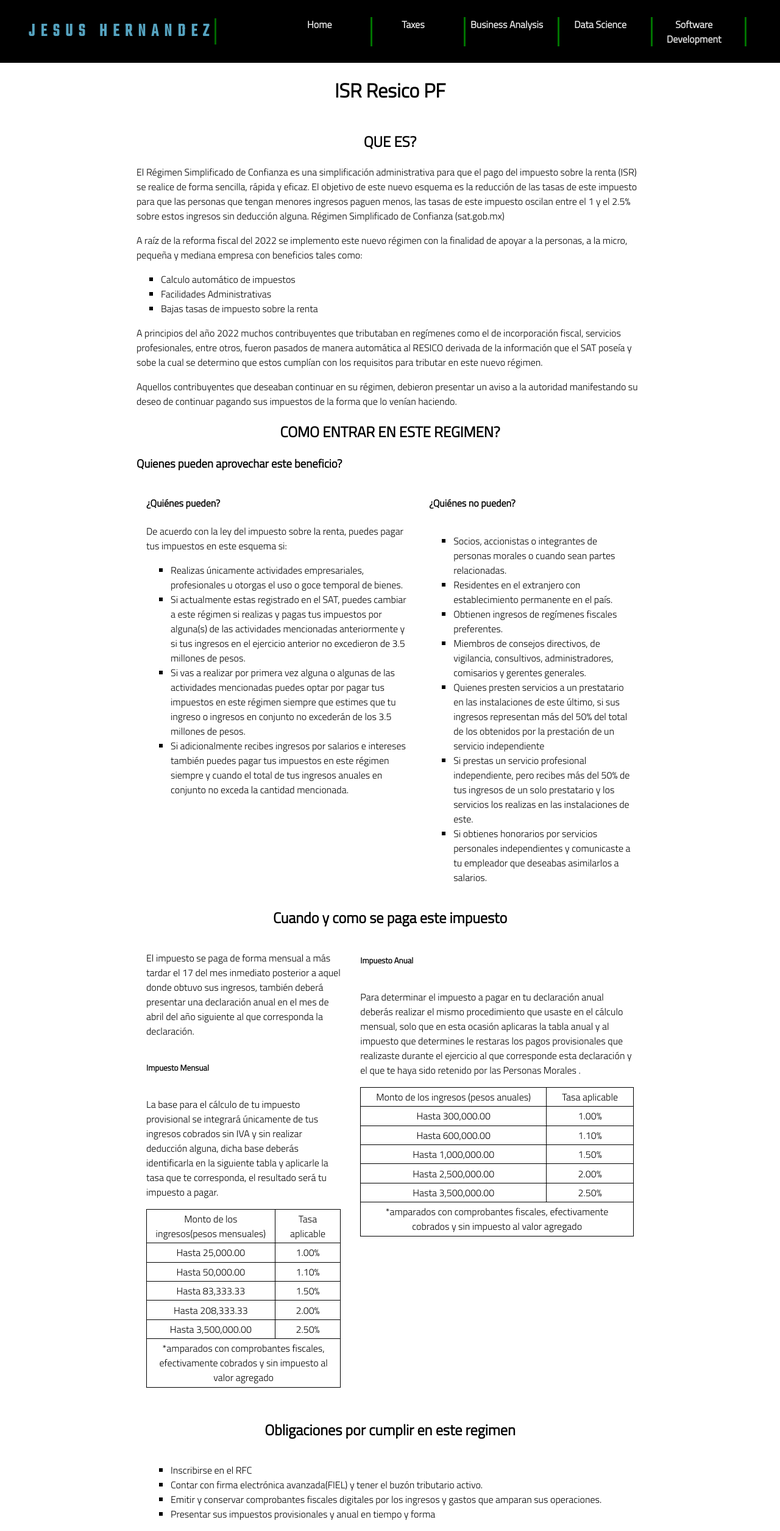
After one commit to StarkNeo/blog, a Flask app: page /resicopf in a window 1280 px wide. The commit adds this page. Shown: the whole page at 61% size. Run offline with Flask 3, Linux system fonts and the light colour scheme.

Commit message:
relocation

```diff
--- /dev/null
+++ b/website/static/articles.css
@@ -0,0 +1,27 @@
+article{
+    width: 65%;
+}
+
+.texto-dos-columnas{
+    display: flex;
+    width: 100%;
+    margin: auto;
+}
+
+.columna{
+    display: flex;
+    flex-direction: column;
+    padding: 0 1rem;
+}
+
+
+.lista{
+    display: block;
+    list-style: square;
+}
+
+
+
+.tabla-isr td{
+    text-align: center;
+}
--- a/website/static/style.css
+++ b/website/static/style.css
@@ -127,8 +127,9 @@ span a:link,span a:hover,span a:visited,span a:focus{
 
     color: #00aef0;
 }
+
 .sub-nav li::after{
-    content: '( )=>';
+    /*content: '( )=>';*/
     margin-left: 1rem;
 }
 
--- /dev/null
+++ b/website/templates/articles/pfresico.html
@@ -0,0 +1,167 @@
+{% extends "base.html" %}
+{% block content %}
+<h1>ISR Resico PF</h1>
+<article>
+    <h2>QUE ES?</h2>
+    <p>
+        El Régimen Simplificado de Confianza es una simplificación administrativa para que el pago del impuesto
+        sobre la renta (ISR) se realice de forma sencilla, rápida y eficaz. El objetivo de este nuevo esquema es la
+        reducción de las tasas de este impuesto para que las personas que tengan menores ingresos paguen menos, las
+        tasas de este impuesto oscilan entre el 1 y el 2.5% sobre estos ingresos sin deducción alguna. Régimen
+        Simplificado de Confianza (sat.gob.mx)
+    </p>
+    <p>
+        A raíz de la reforma fiscal del 2022 se implemento este nuevo régimen con la finalidad de apoyar a la
+        personas, a la micro, pequeña y mediana empresa con beneficios tales como:
+    </p>
+    <ul class="lista">
+        <li>Calculo automático de impuestos</li>
+        <li>Facilidades Administrativas </li>
+        <li>Bajas tasas de impuesto sobre la renta</li>
+    </ul>
+    <p>
+        A principios del año 2022 muchos contribuyentes que tributaban en regímenes como el de incorporación fiscal,
+        servicios profesionales, entre otros, fueron pasados de manera automática al RESICO derivada de la
+        información que el SAT poseía y sobe la cual se determino que estos cumplían con los requisitos para
+        tributar en este nuevo régimen.
+    </p>
+    <p>
+        Aquellos contribuyentes que deseaban continuar en su régimen, debieron presentar un aviso a la autoridad
+        manifestando su deseo de continuar pagando sus impuestos de la forma que lo venían haciendo.
+    </p>
+    <h2>
+        COMO ENTRAR EN ESTE REGIMEN?
+    </h2>
+    <h3>Quienes pueden aprovechar este beneficio?</h3>
+    <div class="texto-dos-columnas">
+        <div class="columna">
+            <h4>¿Quiénes pueden?</h4>
+            De acuerdo con la ley del impuesto sobre la renta, puedes pagar tus impuestos en este esquema si:
+            <ul class="lista">
+                <li>
+                    Realizas únicamente actividades empresariales, profesionales u otorgas el uso o goce temporal de
+                    bienes.
+                </li>
+                <li>
+                    Si actualmente estas registrado en el SAT, puedes cambiar a este régimen si realizas y pagas tus
+                    impuestos por alguna(s) de las actividades mencionadas anteriormente y si tus ingresos en el
+                    ejercicio anterior no excedieron de 3.5 millones de pesos.
+                </li>
+                <li>
+                    Si vas a realizar por primera vez alguna o algunas de las actividades mencionadas puedes optar por
+                    pagar tus impuestos en este régimen siempre que estimes que tu ingreso o ingresos en conjunto no
+                    excederán de los 3.5 millones de pesos.
+                </li>
+                <li>
+                    Si adicionalmente recibes ingresos por salarios e intereses también puedes pagar tus impuestos en
+                    este régimen siempre y cuando el total de tus ingresos anuales en conjunto no exceda la cantidad
+                    mencionada.
+                </li>
+            </ul>
+        </div>
+        <div class="columna">
+            <h4>¿Quiénes no pueden?</h4>
+            <ul class="lista">
+                <li>Socios, accionistas o integrantes de personas morales o cuando sean partes relacionadas.</li>
+                <li>Residentes en el extranjero con establecimiento permanente en el país.</li>
+                <li>Obtienen ingresos de regímenes fiscales preferentes.</li>
+                <li>Miembros de consejos directivos, de vigilancia, consultivos, administradores, comisarios y gerentes
+                    generales.</li>
+                <li>Quienes presten servicios a un prestatario en las instalaciones de este último, si sus ingresos
+                    representan más del 50% del total de los obtenidos por la prestación de un servicio independiente
+                </li>
+                <li>Si prestas un servicio profesional independiente, pero recibes más del 50% de tus ingresos de un
+                    solo prestatario y los servicios los realizas en las instalaciones de este.</li>
+                <li>Si obtienes honorarios por servicios personales independientes y comunicaste a tu empleador que
+                    deseabas asimilarlos a salarios.</li>
+
+            </ul>
+        </div>
+    </div>
+    <h2>Cuando y como se paga este impuesto</h2>
+    <div class="texto-dos-columnas">
+        <div class="columna">
+            <p>El impuesto se paga de forma mensual a más tardar el 17 del mes inmediato posterior a aquel donde obtuvo sus ingresos, también deberá presentar una declaración anual en el mes de abril del año siguiente al que corresponda la declaración.</p>
+            <h5>Impuesto Mensual</h5>
+            <p>La base para el cálculo de tu impuesto provisional se integrará únicamente de tus ingresos cobrados sin IVA y sin realizar deducción alguna, dicha base deberás identificarla en la siguiente tabla y aplicarle la tasa que te corresponda, el resultado será tu impuesto a pagar.</p>
+            <table class="tabla-isr">
+                <tr>
+                    <td>Monto de los ingresos(pesos mensuales)</td>
+                    <td>Tasa aplicable</td>
+                </tr>
+                <tr>
+                    <td>Hasta 25,000.00</td>
+                    <td>1.00%</td>
+                </tr>
+                <tr>
+                    <td>Hasta 50,000.00</td>
+                    <td>1.10%</td>
+                </tr>
+                <tr>
+                    <td>Hasta 83,333.33</td>
+                    <td>1.50%</td>
+                </tr>
+                <tr>
+                    <td>Hasta 208,333.33</td>
+                    <td>2.00%</td>
+                </tr>
+                <tr>
+                    <td>Hasta 3,500,000.00</td>
+                    <td>2.50%</td>
+                </tr>
+                <tr>
+                    <td colspan="2">*amparados con comprobantes fiscales, efectivamente cobrados y sin impuesto al valor agregado</td>
+                </tr>
+            </table>
+
+        </div>
+        <div class="columna">
+            <h5>Impuesto Anual</h5>
+            <p>Para determinar el impuesto a pagar en tu declaración anual deberás realizar el mismo procedimiento que usaste en el cálculo mensual, solo que en esta ocasión aplicaras la tabla anual y al impuesto que determines le restaras los pagos provisionales que realizaste durante el ejercicio al que corresponde esta declaración y el que te haya sido retenido por las Personas Morales .</p>
+            <table class="tabla-isr">
+                <tr>
+                    <td>Monto de los ingresos
+                        (pesos anuales)
+                       </td>
+                    <td>Tasa aplicable</td>
+                </tr>
+                <tr>
+                    <td>Hasta 300,000.00</td>
+                    <td>1.00%</td>
+                </tr>
+                <tr>
+                    <td>Hasta 600,000.00</td>
+                    <td>1.10%</td>
+                </tr>
+                <tr>
+                    <td>Hasta 1,000,000.00</td>
+                    <td>1.50%</td>
+                </tr>
+                <tr>
+                    <td>Hasta 2,500,000.00</td>
+                    <td>2.00%</td>
+                </tr>
+                <tr>
+                    <td>Hasta 3,500,000.00</td>
+                    <td>2.50%</td>
+                </tr>
+
+                <tr>
+                    <td colspan="2">*amparados con comprobantes fiscales, efectivamente cobrados y sin impuesto al valor agregado</td></tr>
+
+            </table>
+
+        </div>
+    </div>
+    <div class="columna">
+        <h2>Obligaciones por cumplir en este regimen</h2>
+        <ul class="lista">
+            <li>Inscribirse en el RFC</li>
+            <li>Contar con firma electrónica avanzada(FIEL) y tener el buzón tributario activo.</li>
+            <li>Emitir y conservar comprobantes fiscales digitales por los ingresos y gastos que amparan sus operaciones.</li>
+            <li>Presentar sus impuestos provisionales y anual en tiempo y forma</li>
+        </ul>
+    </div>
+
+</article>
+{% endblock %}
--- a/website/templates/base.html
+++ b/website/templates/base.html
@@ -5,7 +5,9 @@
     <meta charset="UTF-8">
     <meta name="viewport" content="width=device-width, initial-scale=1.0">
     <link rel="stylesheet" href="../static/style.css">
-    <title>RESICO Personas Fisicas</title>
+    <link rel="stylesheet" href="../static/home.css">
+    <link rel="stylesheet" href="../static/articles.css">
+    <title></title>
 </head>
 
 <body>
@@ -15,7 +17,16 @@
             <h3 class="anime">JESUS HERNANDEZ</h3>
 
             <ul id="main-nav">
-                <li class="drop-down"><a href="#">Taxes</a></li>
+                <li class="drop-down"><a href="/">Home</a></li>
+                <li class="drop-down"><a href="#">Taxes</a>
+                    <ul class="sub-nav">
+                        <li><a href="/resicopf" >Resico para Personas Fisicas</a></li>
+                        <li><a href="" target="_blank">Xoon</a></li>
+                        <li><a href="" target="_blank">Xoon</a></li>
+                        <li><a href="">Xoon</a></li>
+                        <li><a href="" target="_blank">Xoon</a></li>
+                    </ul>
+                </li>
                 <li class="drop-down"><a href="#">Business Analysis</a>
                     <ul class="sub-nav">
                         <li><a href="" target="_blank">Xoon</a></li>
@@ -25,8 +36,24 @@
                         <li><a href="" target="_blank">Xoon</a></li>
                     </ul>
                 </li>
-                <li class="drop-down"><a href="#">Data Science</a></li>
-                <li class="drop-down"><a href="#"">Software Development</a></li>
+                <li class="drop-down"><a href="#">Data Science</a>
+                    <ul class="sub-nav">
+                        <li><a href="" target="_blank">Xoon</a></li>
+                        <li><a href="" target="_blank">Xoon</a></li>
+                        <li><a href="" target="_blank">Xoon</a></li>
+                        <li><a href="">Xoon</a></li>
+                        <li><a href="" target="_blank">Xoon</a></li>
+                    </ul>
+                </li>
+                <li class="drop-down"><a href="#"">Software Development</a>
+                    <ul class="sub-nav">
+                        <li><a href="calcisresicopf">Calculadora ISR Resico PF</a></li>
+                        <li><a href="calcvtactivofijo" target="_blank">Calculadora Venta de Activo Fijo</a></li>
+                        <li><a href="" target="_blank">Xoon</a></li>
+                        <li><a href="">Xoon</a></li>
+                        <li><a href="" target="_blank">Xoon</a></li>
+                    </ul>
+                </li>
             </ul>
             <div id="burger">☰</div>
         </nav>
--- a/website/views.py
+++ b/website/views.py
@@ -4,8 +4,15 @@ from .forms import CalculadoraResico
 
 views = Blueprint("views", __name__)
 
+@views.route("/",methods=["GET"])
+def home():
+    return render_template("index.html")
 
-@views.route("/", methods=["GET", "POST"])
+@views.route('/resicopf',methods=['GET'])
+def resicopf():
+    return render_template("articles/pfresico.html")
+
+@views.route("/calcisresicopf", methods=["GET", "POST"])
 def index():
     form = CalculadoraResico(csrf_enabled=False)
     isr_cargo = 0
@@ -21,4 +28,4 @@ def index():
         isr_cargo =  calculo if calculo >0 else 0
         mensaje =[periodo, ingreso, retencion, provisionales, isr_cargo]
 
-    return render_template("index.html", template_form=form, isr=isr_cargo, resultado=mensaje)
+    return render_template("calcisresicopf.html", template_form=form, isr=isr_cargo, resultado=mensaje)
```
Also changed, not shown: website/static/home.css (added, +39 -0 lines), website/templates/calcisresicopf.html (added, +75 -0 lines), website/templates/index.html (+41 -58 lines), website/static/images/DATA ANALYTICS.gif (added), website/static/images/fotoperfil2.jpg (deleted), website/static/images/images.jpg (deleted), website/static/images/perfil.png (added).
